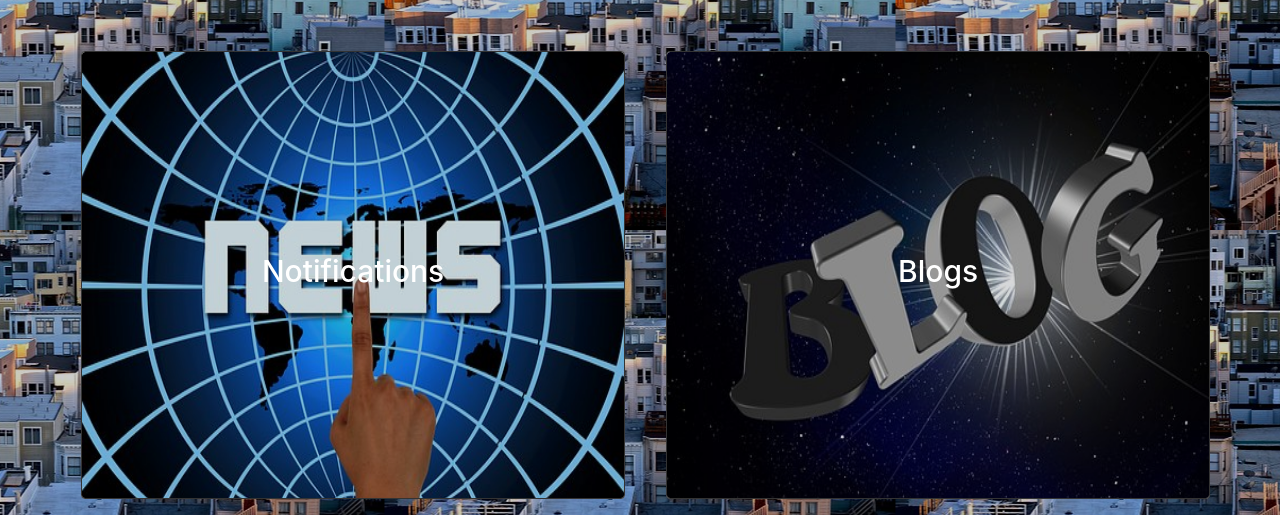
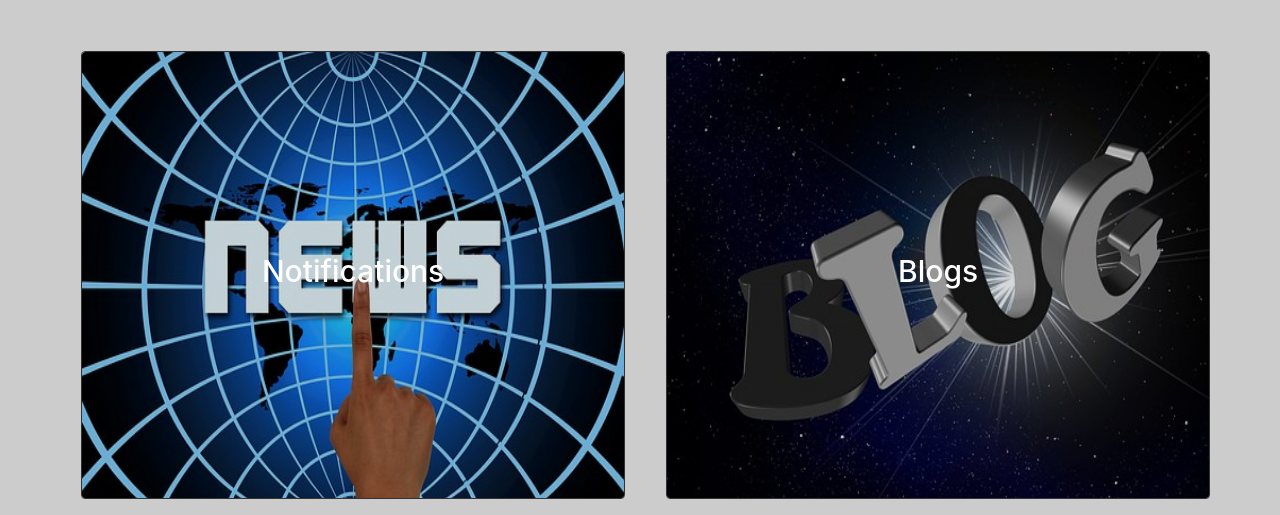
Before and after one commit to somoire/Neighborhood, a Django app: template hood/templates/index.html in a window 1280 px wide. Shown: the top 515 px of the page. Run offline with Django 3.2, Linux system fonts and the light colour scheme; the template is opened without the code that fills it, so the values that code supplies are empty; some libraries are stand-ins or nearby versions.

Commit message:
colour changed

```diff
--- a/hood/static/css/base.css
+++ b/hood/static/css/base.css
@@ -1,6 +1,6 @@
 body{
-  background-color: MintCream;
+  background-color: #94eccf;
   /* background-image: url(../img/background.jpg); */
-  background: linear-gradient( rgba(0, 0, 0, 0.5), rgba(0, 0, 0, 0.5) ), url(../img/truly-the-hood.jpg) fixed;
+  background: linear-gradient( rgba(0, 0, 0, 0.5), rgba(0, 0, 0, 0.5) );
   background-position: -500% 10%;
 }
--- a/hood/static/css/base2.css
+++ b/hood/static/css/base2.css
@@ -1,6 +1,6 @@
 body{
-  background-color: #f4f7f6;
+  background-color: #94eccf;
   /* background-image: url(../img/background.jpg); */
-  background: linear-gradient( rgba(0, 0, 0, 0.2), rgba(0, 0, 0, 0.2) ), url(../img/truly-the-hood.jpg) fixed;
+  background: linear-gradient( rgba(0, 0, 0, 0.2), rgba(0, 0, 0, 0.2) );
   background-position: 50% 50%;
 }
```
